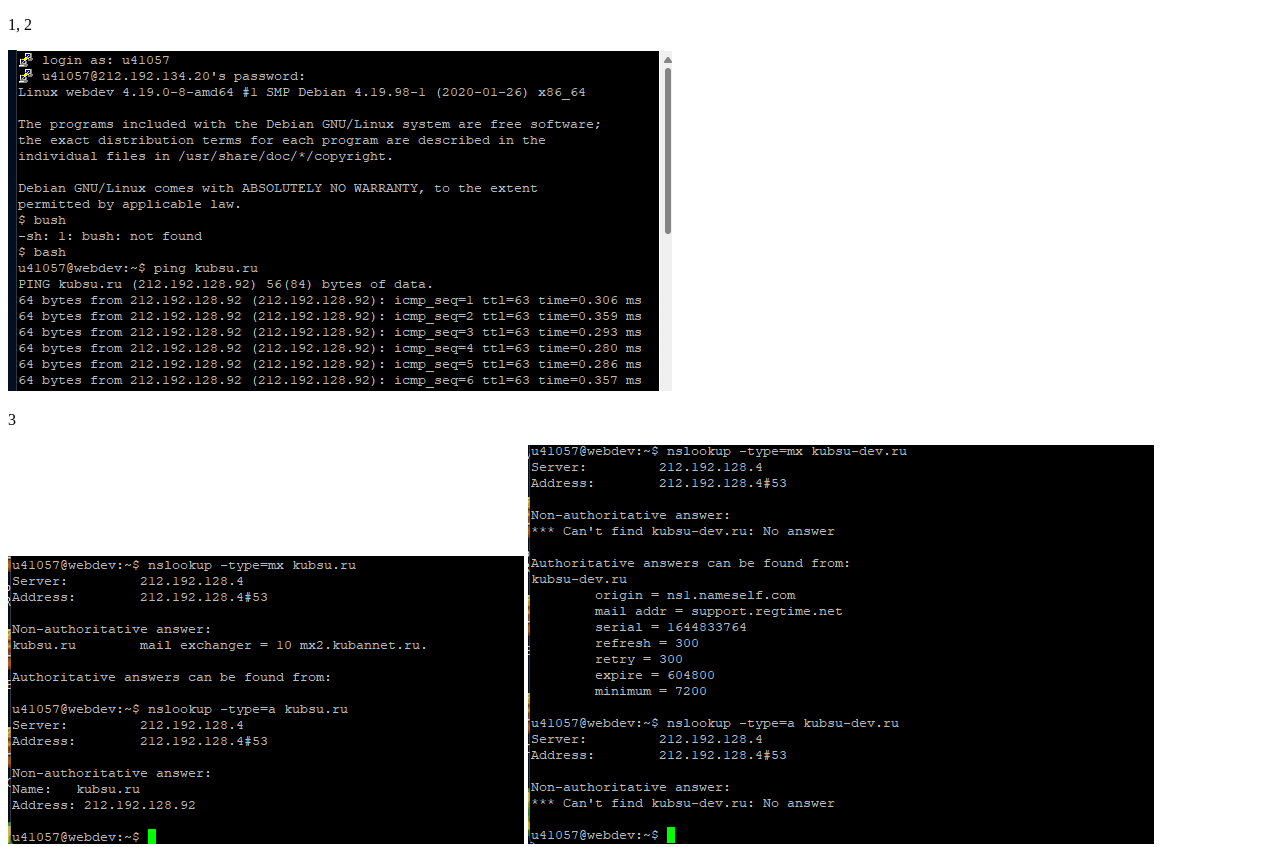
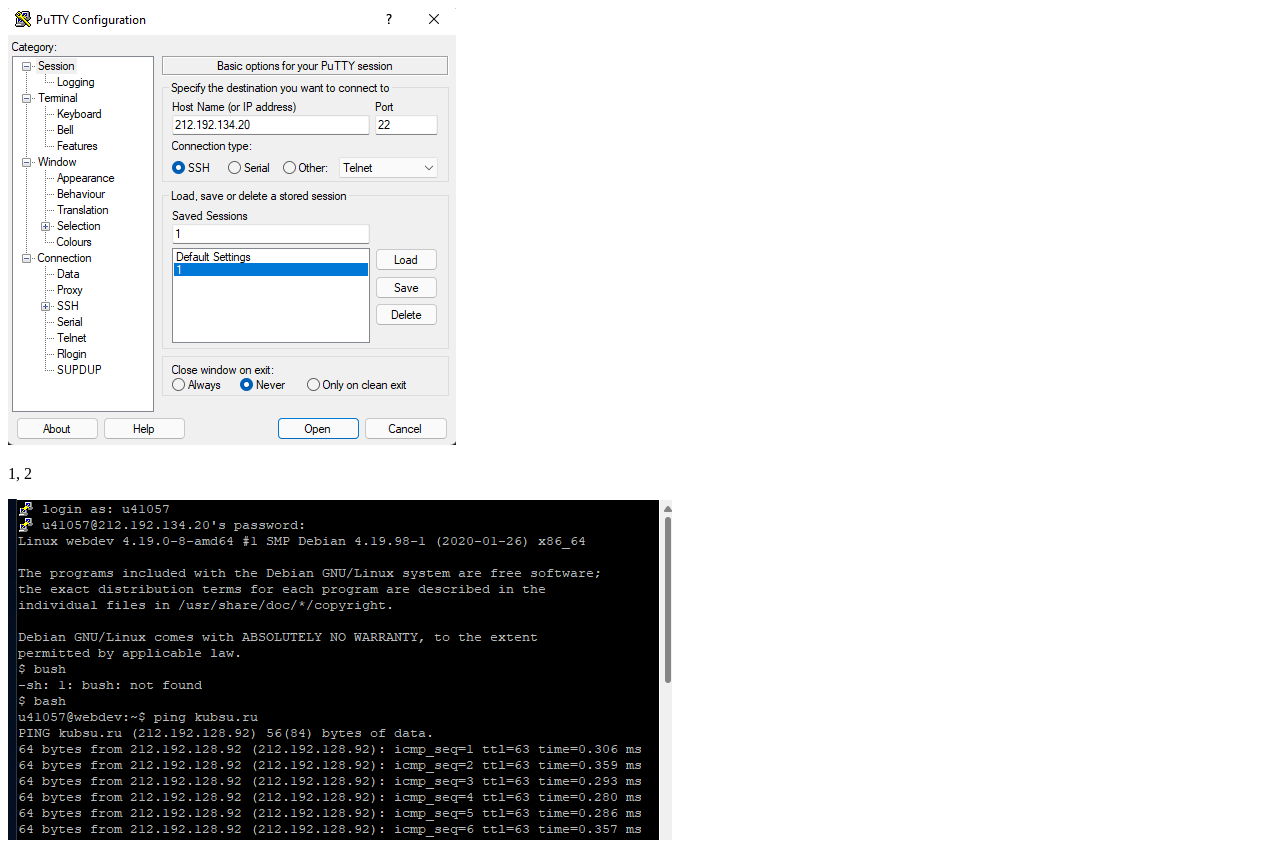
Before and after one commit to IlyaMolchanovv/backend1, a plain HTML site: page index.html in a window 1280 px wide. Shown: the top 847 px of the page. Drawn offline with Linux system fonts and the light colour scheme.

Commit message:
Update index.html

```diff
--- a/index.html
+++ b/index.html
@@ -7,6 +7,7 @@
   </head>
 
   <body>
+    <img src="4.png" alt="picture">
     <p>1, 2</p>
     <img src="1.png" alt="picture">
     <p>3</p>
```
